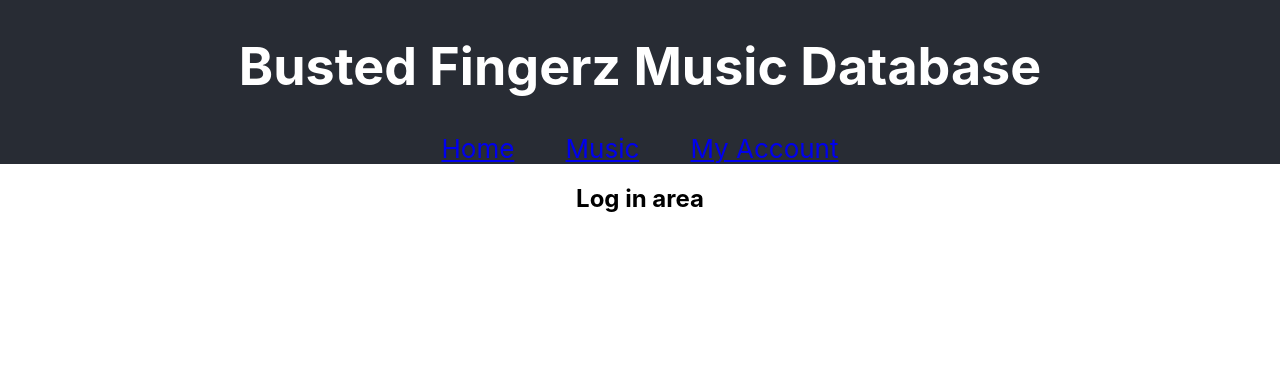
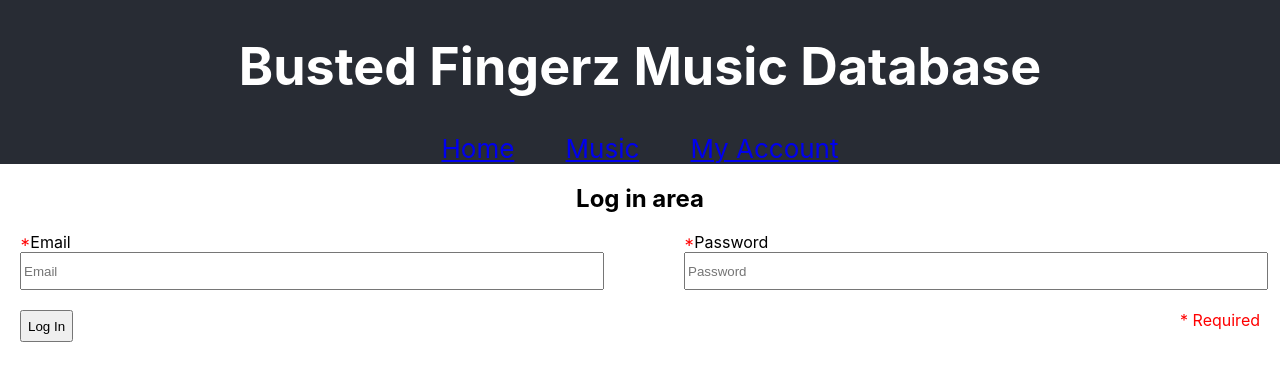
Before and after one commit to SimonSchoetz/music-db-server-from-scratch, a React (Create React App) app in the folder client/: page /user/login in a window 1280 px wide. Shown: the top 380 px of the page. Built offline with nearby package versions, Linux system fonts and the light colour scheme.

Commit message:
Set up log in form

```diff
--- a/client/src/LogIn.js
+++ b/client/src/LogIn.js
@@ -1,9 +1,73 @@
-import React from 'react'
+import React, { useState } from 'react'
 
 export default function LogIn() {
+
+    const [email, setEmail] = useState("");
+    const [pw, setPw] = useState("");
+
+
+    const handleSubmit = event => {
+        event.preventDefault()
+
+        //POST request
+        const body = {
+            "email": email,
+            "pw": pw,
+        };
+
+        const postData = async (url, data) => {
+
+            const response = await fetch(url, {
+                method: "POST",
+                headers: {
+                    // "Accept": "application/json",
+                    "Content-Type": "application/json",
+                    "x-auth": "eyJhbGciOiJIUzI1NiIsInR5cCI6IkpXVCJ9.eyJfaWQiOiI1ZWIwMTkyMjI0MzAzZDJmNTAyM2FiM2EiLCJpYXQiOjE1ODg1OTkwNzR9.u3oGxeRLOMgILOwWG1VsuJWCEAtkz4G1EbYSQgE5ObY"
+                },
+                body: JSON.stringify(data)
+            })
+            return response.json()
+        }
+        postData("http://localhost:3000/music", body)
+            .then(data => { console.log(data) })
+        //reset form
+        setEmail("");
+        setPw("");
+
+    }
+
+    const handleFormInput = event => {
+        const id = event.target.id;
+        const input = event.target.value;
+        switch (id) {
+            case "email":
+                setEmail(input)
+                break;
+            case "pw":
+                setPw(input)
+                break;
+
+            default: console.log("Music Input HandleFormInput ran through without effect")
+        }
+    };
+
     return (
         <div>
             <h2>Log in area</h2>
+            <form className="post-music" onSubmit={handleSubmit}>
+                <label htmlFor="email">
+                    <span className="required">*</span>Email
+                    <input type="text" id="email" placeholder="Email" onChange={handleFormInput} />
+                </label>
+                <label htmlFor="pw">
+                    <span className="required">*</span>Password
+                    <input type="text" id="pw" placeholder="Password" onChange={handleFormInput} />
+                </label>
+
+                <div>
+                    <input type="submit" value="Log In" /><span className="required">* Required</span>
+                </div>
+            </form>
         </div>
     )
 }
```
